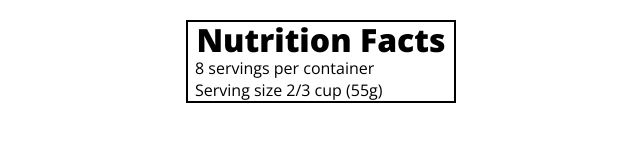
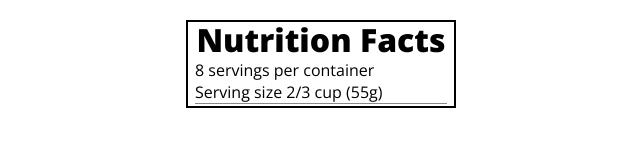
Before and after one commit to grecpt/FreeCode-Camp, a plain HTML site: page Nutrition-Label/index.html in a window 1280 px wide. Shown: the full height of the page, 319-959 px from the left. Drawn offline with nearby package versions, Linux system fonts and the light colour scheme.

Commit message:
Adding the divider class with the required properties

```diff
--- a/Nutrition-Label/styles.css
+++ b/Nutrition-Label/styles.css
@@ -13,16 +13,21 @@ body {
     padding: 0 7px;
 }
 
-*{
+* {
     box-sizing: border-box;
 }
 
-h1{
+h1 {
     font-weight: 800;
     text-align: center;
     margin: -4px 0;
 }
 
-p{
+p {
     margin: 0;
 }
+
+.divider {
+    border-bottom: 1px solid #888989;
+    margin: 2px 0;
+}
```
